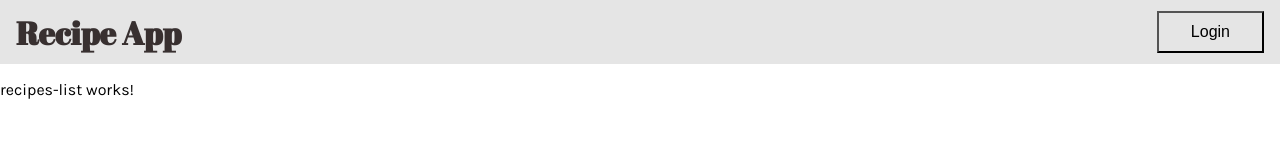
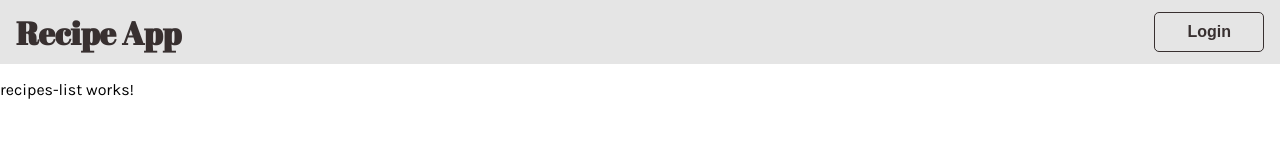
Before and after one commit to chas-academy/u06-fullstack-recipe-app-Jonon, an Angular app in the folder client/: page /recipes in a window 1280 px wide. Shown: the top 160 px of the page. Built offline with nearby package versions, Linux system fonts and the light colour scheme.

Commit message:
Add button outline style

```diff
--- a/client/src/app/header/header.component.css
+++ b/client/src/app/header/header.component.css
@@ -24,3 +24,10 @@ a {
   padding: 0.6rem 2rem;
   background-color: rgba(0, 0, 0, 0);
 }
+
+.btn-outline {
+  border: 1px solid rgb(56, 48, 48);
+  color: rgb(56, 48, 48);
+  border-radius: 5px;
+  font-weight: 900;
+}
```
